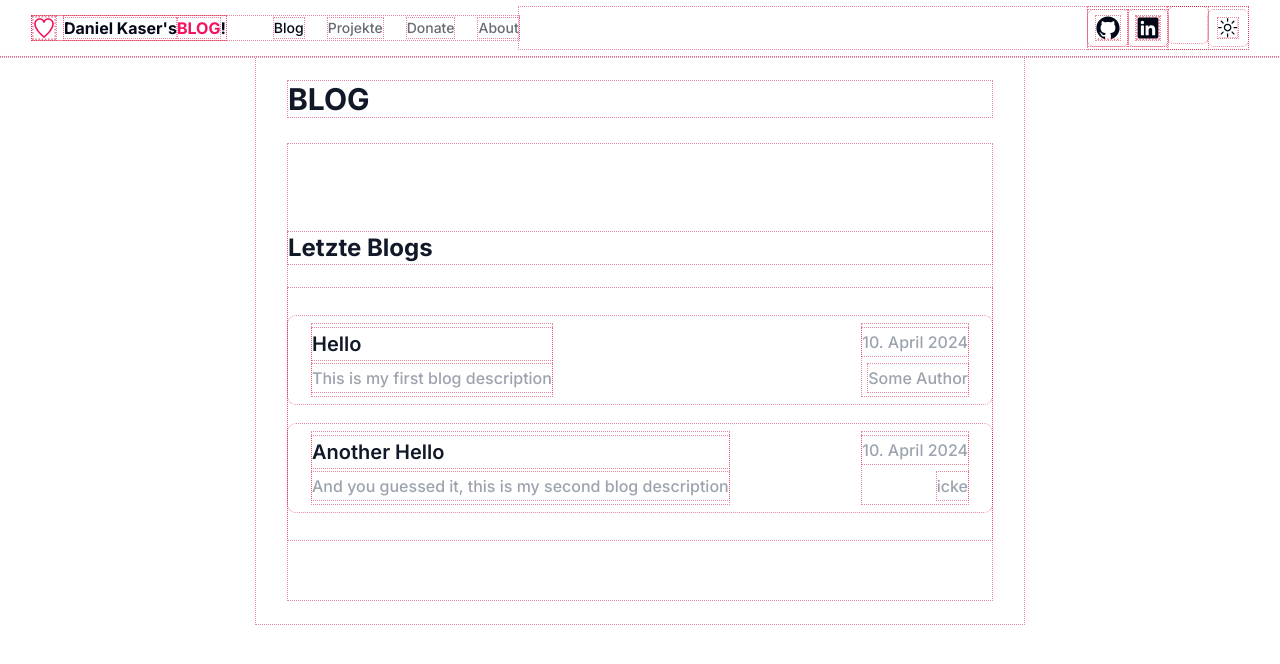
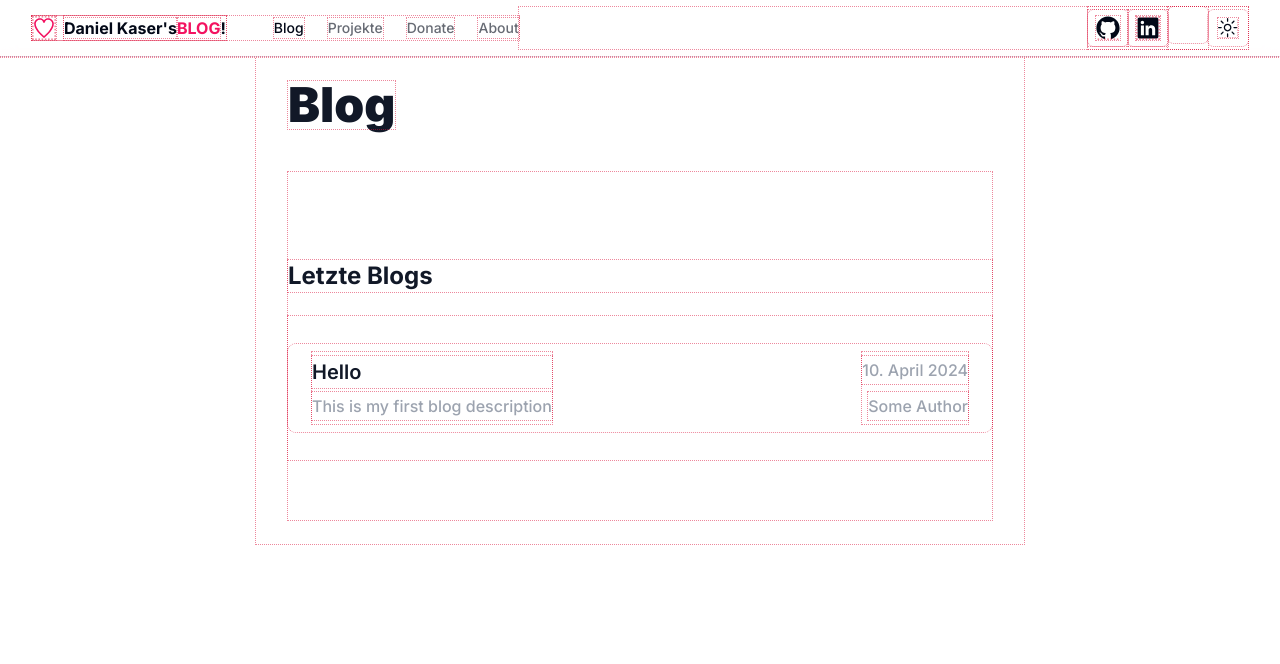
Before and after one commit to kasulk/blog, a Next.js app: page /blog in a window 1280 px wide. Shown: the top 664 px of the page. Built offline with nearby package versions, Linux system fonts and the light colour scheme.

Commit message:
add metadata to AboutPage and BlogPage

```diff
--- a/src/app/about/page.tsx
+++ b/src/app/about/page.tsx
@@ -4,7 +4,7 @@ import { siteConfig } from "@/config/site";
 import { getInitials } from "@/lib/utils";
 
 export const metadata: Metadata = {
-  title: "About Me",
+  title: `About Me | ${siteConfig.name}`,
   description: "Information about me",
 };
 
--- a/src/app/blog/page.tsx
+++ b/src/app/blog/page.tsx
@@ -1,42 +1,51 @@
 import Link from "next/link";
+import { Metadata } from "next";
 import { getBlogs } from "./blogFetchers";
 import { formatDate } from "@/lib/utils";
+import { siteConfig } from "@/config/site";
+
+export const metadata: Metadata = {
+  title: `Mein Blog | ${siteConfig.name}`,
+  description: "Hier findest du eine Liste meiner letzten Blog-Posts",
+};
 
 export default async function Blog() {
   const blogs = await getBlogs();
 
   return (
     <main className="container prose mx-auto max-w-3xl py-6 dark:prose-invert">
-      <h1 className="text-3xl font-bold">BLOG</h1>
+      <h1 className="inline-block text-4xl font-black lg:text-5xl">Blog</h1>
 
       <section className="py-10">
         <h2>Letzte Blogs</h2>
         <ul className="list-none py-2 pl-0">
-          {blogs.map((blog) => (
+          {blogs.map((blog) => {
+            const { frontmatter, slug } = blog;
+            const { title, description, author, pubDate, isPublished } =
+              frontmatter;
+
+            return (
+              isPublished && (
                 <Link
                   className="no-underline"
-              href={"/blog/" + blog.slug}
-              key={blog.slug}
+                  href={`/blog/${slug}`}
+                  key={slug}
                   passHref
                 >
                   <li className="my-5 flex list-none justify-between rounded-lg px-6 py-2 align-middle transition-colors duration-300 hover:bg-danger/20">
                     <div>
-                  <h3 className="my-1">{blog.frontmatter.title}</h3>
-                  <p className="my-1 text-gray-400">
-                    {blog.frontmatter.description}
-                  </p>
+                      <h3 className="my-1">{title}</h3>
+                      <p className="my-1 text-gray-400">{description}</p>
                     </div>
                     <div className="my-auto flex flex-col items-end text-gray-400">
-                  <p className="my-1">
-                    {formatDate(blog.frontmatter.pubDate, "de-DE")}
-                  </p>
-                  <p className="my-1 text-gray-400">
-                    {blog.frontmatter.author}
-                  </p>
+                      <p className="my-1">{formatDate(pubDate, "de-DE")}</p>
+                      <p className="my-1 text-gray-400">{author}</p>
                     </div>
                   </li>
                 </Link>
-          ))}
+              )
+            );
+          })}
         </ul>
       </section>
     </main>
--- a/src/app/layout.tsx
+++ b/src/app/layout.tsx
@@ -11,7 +11,7 @@ if (process.env.NODE_ENV === "development") require("@/styles/devOnly.css");
 const inter = Inter({ subsets: ["latin"], variable: "--font-sans" });
 
 export const metadata: Metadata = {
-  title: `${siteConfig.name}`,
+  title: `Hi | ${siteConfig.name}`,
   description: siteConfig.description,
   metadataBase: new URL(process.env.NEXT_APP_URL ?? siteConfig.url),
 };
--- a/src/config/site.ts
+++ b/src/config/site.ts
@@ -3,7 +3,7 @@ export const siteConfig = {
   name: "kasulk's blog",
   type: "blog",
   url: "https://kasulks-blog.vercell.app",
-  description: "A really good blog.",
+  description: "Hier findest du Geschwafel über Finanzen, Coden & Motivation",
   owner: "Daniel Kaser",
   // pages: ["home", "blog", "projekte", "donate", "about"],
   pages: ["blog", "projekte", "donate", "about"],
```
Lines whose indentation alone changed are shown as unchanged.
